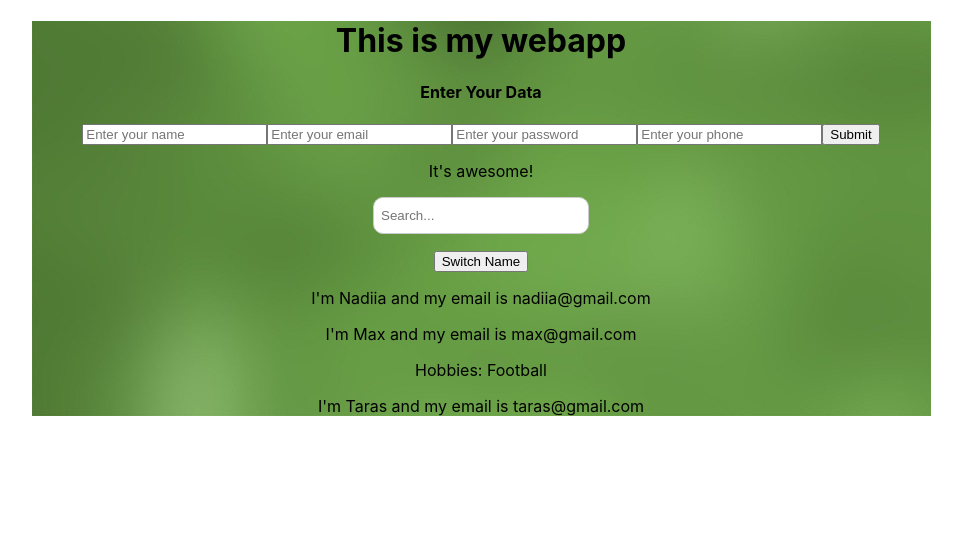
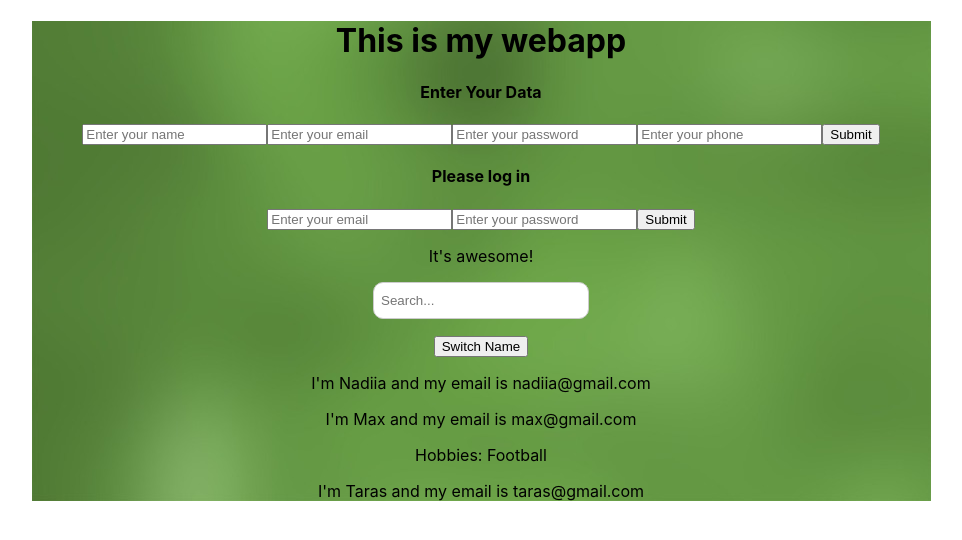
Before and after one commit to NadiaVoloshyna/webapp-front-react, a React (Create React App) app: page / in a window 1280 px wide. Shown: the top 540 px of the page, without its empty margins (159-1121 px from the left). Built offline with nearby package versions, Linux system fonts and the light colour scheme.

Commit message:
created LoginForm

```diff
--- a/src/components/App.js
+++ b/src/components/App.js
@@ -3,6 +3,7 @@ import './App.css';
 import User from './User/User';
 import UserSearch from '../components/User/UserSearch';
 import RegisterForm from '../components/SignUp/RegisterForm';
+import LoginForm from '../components/LogIn/LoginForm';
 class App extends Component {
   state = {
     users: [
@@ -27,6 +28,7 @@ class App extends Component {
     <div className="App">
       <h1>This is my webapp</h1>
       <RegisterForm />
+      <LoginForm />
       <p>It's awesome!</p>
       <UserSearch />
       <button onClick={this.switchNameHandler}>Switch Name</button>
--- /dev/null
+++ b/src/components/LogIn/LoginForm.js
@@ -0,0 +1,71 @@
+import React, { Component } from 'react';
+import { VALIDATION_RULES } from '../../utils/validators/ValidationRules';
+import './LoginForm.css';
+import axios from 'axios';
+import { apiURL } from '../../constants/index';
+
+class LoginForm extends Component {
+    state = {
+        email: '',
+        password: '',
+        loading: false,
+      }
+
+    handleChangeEmail = (data) => {
+        this.setState({
+            email: data,
+        });
+    }
+    handleChangePassword = (data) => {
+        this.setState({
+            password: data,
+        });
+    }
+
+    handleSubmit = event => {
+        event.preventDefault();
+        this.setState({loading: true});
+        const user = {
+          email: this.state.email,
+          password: this.state.password,
+        };
+        console.log(user);
+
+        axios.post(`${apiURL}/api/v1/auth/login`, user )
+          .then(res => {
+            console.log(res);
+            console.log(res.data);
+          })
+      }
+
+    render() {
+        return(
+        <div className="LoginForm">
+            <h4>Please log in</h4>
+            <form onSubmit={this.handleSubmit}>
+                    <input
+                    name="email"
+                    type="email"
+                    value={this.state.email}
+                    placeholder="Enter your email"
+                    description="email"
+                    validate={VALIDATION_RULES.EMAIL}
+                    onChange={(e) => this.handleChangeEmail(e.target.value)}
+                    />
+                    <input
+                    name="password"
+                    type="password"
+                    value={this.state.password}
+                    placeholder="Enter your password"
+                    description="password"
+                    validate={VALIDATION_RULES.PASSWORD}
+                    onChange={(e) => this.handleChangePassword(e.target.value)}
+                    />
+                <button type="submit">Submit</button>
+            </form>
+        </div>
+        );
+    }
+};
+
+export default LoginForm;
```
Also changed, not shown: src/components/LogIn/LoginForm.css (added).
